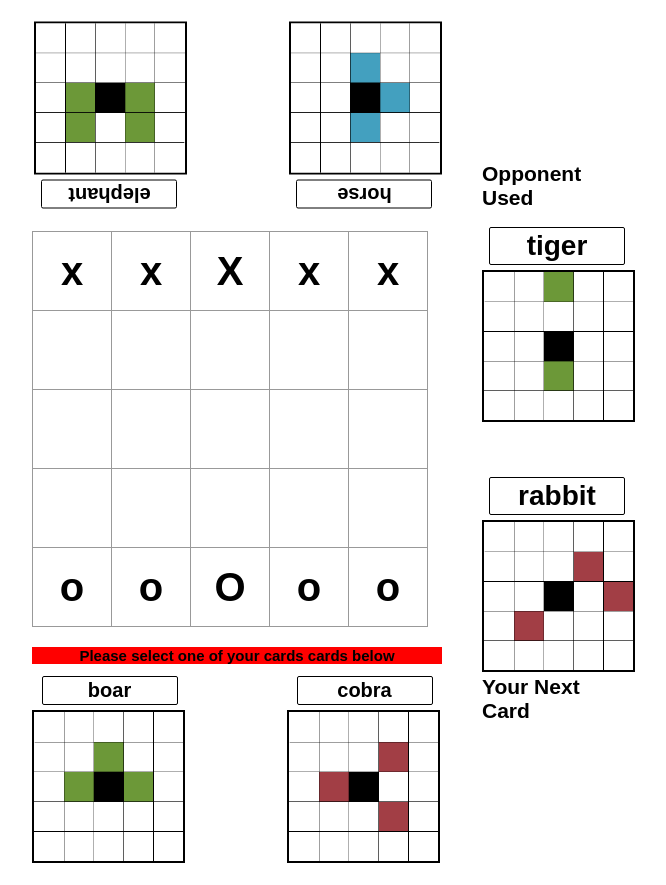
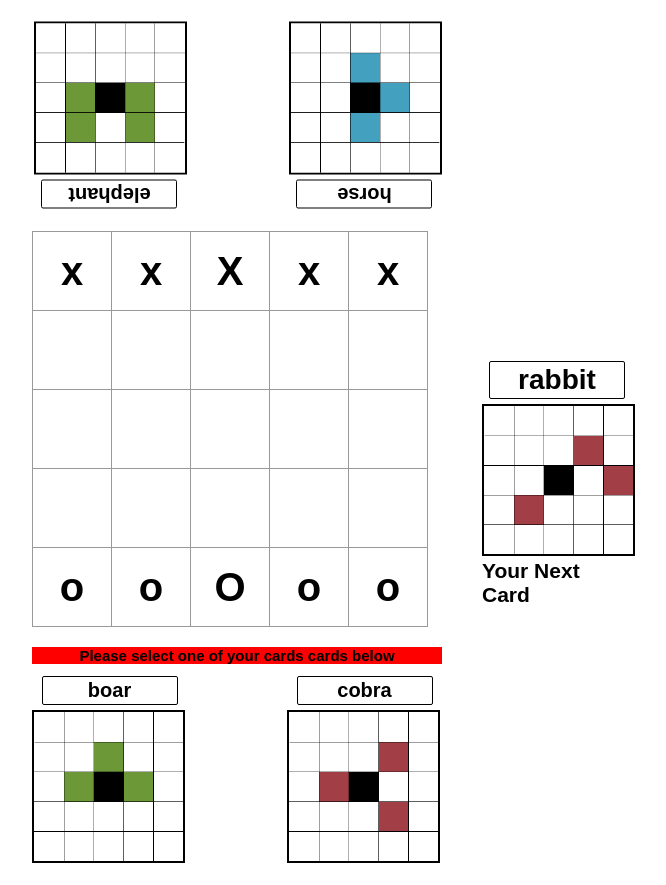
Before and after one commit to JuYu33/Onitama, a React (Create React App) app: page / in a window 1280 px wide. Both pictures are taken after a click on the button "Game Start". Shown: the whole page, without its empty margins (96-762 px from the left). Built offline with nearby package versions, Linux system fonts and the light colour scheme.

Commit message:
game playable without win condition

```diff
--- a/src/index.css
+++ b/src/index.css
@@ -51,6 +51,17 @@ ol, ul {
 
 .active {
   background: #999;
+  color: black;
+  border: 3px solid #222;
+  position: absolute;
+  position: relative;
+  text-align: center;
+  display: table-cell;
+  vertical-align: middle;
+}
+
+.cpuMove {
+  background: yellow;
   color: black;
   border: 3px solid #222;
   position: absolute;
@@ -132,11 +143,17 @@ ol, ul {
   display: inline-block;
   clear: right;
   width: auto;
+  margin-top: 100px;
+}
+
+.lastUsedHeader {
+  margin-top: -100px;
 }
 
 .last-card {
   text-align: center;
   height: 250px;
+  margin-top: -50px;
 }
 
 #player-box {
--- a/src/index.js
+++ b/src/index.js
@@ -61,7 +61,6 @@ class Board extends Component {
                 ['','','','',''],
                 ['','','','',''],
                 ['o','o','O','o','o']],
-      isCaptured: {O: false, X: false},
       positionO: [4,2],
       cards:  {
                 tiger: [[0,2], [0,-1]],
@@ -90,14 +89,31 @@ class Board extends Component {
       player2Cards: ['',''],
       validSquares: [],
       p1CardIndex: -1,
-      p2LastUsed: 'tiger',
+      p2LastUsed: '',
       cardCss: ['card1', 'card2'],
-      cpuPositions: {
-                      x1: [0,0],
-                      x2: [0,1],
-                      X:  [0,2],
-                      x3: [0,3],
-                      x4: [0,4]
+      isCaptured: {O: false, X: false},
+      cpuMoves: [],
+      cpuState: {
+                      x1: {
+                            isCaptured: false,
+                            position: [0,0]
+                          },
+                      x2: {
+                            isCaptured: false,
+                            position: [0,1]
+                          },
+                      X:  {
+                            isCaptured: false,
+                            position: [0,2]
+                          },
+                      x3: {
+                            isCaptured: false,
+                            position: [0,3]
+                          },
+                      x4: {
+                            isCaptured: false,
+                            position: [0,4]
+                          }
                     }
     };
   }
@@ -136,6 +152,7 @@ class Board extends Component {
   }
 
   async handleClick(x,y) {
+    let isCpuTurn = false;
     const squares = this.state.squares.slice();
     let isValid = false;
     for (let i = 0; i<this.state.validSquares.length; i++) {
@@ -150,7 +167,6 @@ class Board extends Component {
       await this.setState({pieceIsSelected: true});
 
       if(this.state.p1CardIndex >= 0){
-        const squares = this.state.squares.slice();
         let cardName = this.state.player1Cards[this.state.p1CardIndex];
         let cardArr = this.state.cards[cardName];
         const tempSqr = getValidSquares(this.state.selected[0],this.state.selected[1],cardArr,squares);
@@ -160,7 +176,25 @@ class Board extends Component {
       }
 
     } else if (this.state.pieceIsSelected && isValid) { //moving your piece to a valid location
+      //TODO: Don't execute CPU turn if player1 won
+      isCpuTurn = true;
 
+      if(squares[x][y] === 'x'){
+        let newXstate = this.state.cpuState;
+        if(this.state.cpuState.x1.position[0] === x && this.state.cpuState.x1.position[1] === y){
+          newXstate.x1.isCaptured = true;
+          this.setState({cpuState: newXstate});
+        } else if (this.state.cpuState.x2.position[0] === x && this.state.cpuState.x2.position[1] === y){
+          newXstate.x2.isCaptured = true;
+          this.setState({cpuState: newXstate});
+        } else if (this.state.cpuState.x3.position[0] === x && this.state.cpuState.x3.position[1] === y){
+          newXstate.x3.isCaptured = true;
+          this.setState({cpuState: newXstate});
+        } else if (this.state.cpuState.x4.position[0] === x && this.state.cpuState.x4.position[1] === y){
+          newXstate.x4.isCaptured = true;
+          this.setState({cpuState: newXstate});
+        }
+      }
       let tempDeck;
       //set new position
       let prevX = this.state.selected[0];
@@ -229,11 +263,58 @@ class Board extends Component {
       this.setState({pieceIsSelected: false});
     }
     this.setState({squares: squares});
-    //run opponents turn
-    // let newDeckState = opponentTurn.call(this, "player2Cards", tempDeck);
-    // ct.call(this,'player2Cards');
-    opponentTurn.call(this, "player2Cards", this.state.deck, this.state.positionO, squares);
 
+
+    //TODO: opponent state
+
+    if(isCpuTurn){
+      //TODO: find out why this is creating new pieces with random moves
+      let cpu = cpuTurn.call(this, "player2Cards", this.state.deck, this.state.positionO, squares);
+      // console.log(cpu);
+      //['open', pos, aCard, [tempX,tempY]]
+      let xXs = ['X', 'x1', 'x2', 'x3', 'x4'];
+
+      for (let i in xXs) {
+        if (this.state.cpuState[xXs[i]].position === cpu[1]){
+          let newXstate = this.state.cpuState;
+          newXstate[xXs[i]].position = cpu[3];
+          this.setState({cpuState: newXstate});
+        }
+      }
+
+      let deckCopy = this.state.deck.slice();
+      //shuffle discard
+      if(deckCopy.length <= 2){
+        let tempDiscard = this.state.discard.slice();
+        let tempDeck = this.state.deck.slice();
+        tempDiscard = shuffleDeck(tempDiscard);
+        let deckDiscard = tempDeck.concat(tempDiscard);
+        await this.setState({deck: deckDiscard});
+        await this.setState({discard: []});
+      }
+
+      deckCopy = this.state.deck.slice();
+      let nextCard = deckCopy.splice(1,1);
+      let handCopy = this.state.player2Cards.slice();
+      if(handCopy[0] === cpu[2]){
+        handCopy[0] = nextCard[0];
+      } else {
+        handCopy[1] = nextCard[0];
+      }
+
+      squares[cpu[3][0]][cpu[3][1]] = squares[cpu[1][0]][cpu[1][1]] === 'X' ? 'X' : 'x';
+      squares[cpu[1][0]][cpu[1][1]] = '';
+
+      let usedCard = this.state.discard.slice();
+      usedCard.push(cpu[2]);
+
+      this.setState({discard: usedCard});
+      this.setState({cpuMoves: [[cpu[3][0], cpu[3][1]], [cpu[1][0], cpu[1][1]]]})
+      this.setState({player2Cards: handCopy});
+      this.setState({deck: deckCopy});
+      this.setState({p2LastUsed: cpu[2]});
+      this.setState({squares: squares});
+    }
     //check if opponent won;
   }
 
@@ -257,6 +338,14 @@ class Board extends Component {
       classSqr = `square active pointer`;
     }
 
+    //TODO: CSS for opponent moves
+    if(this.state.cpuMoves.length > 0) {
+      if((this.state.cpuMoves[0][0] === x && this.state.cpuMoves[0][1] === y) || (this.state.cpuMoves[1][0] === x && this.state.cpuMoves[1][1] === y)){
+        classSqr = `square cpuMove pointer`;
+      }
+    }
+
+
     return <Square active={classSqr} value={this.state.squares[x][y]} onClick={() => this.handleClick(x,y)} />;
   }
 
@@ -265,10 +354,12 @@ class Board extends Component {
     let p1c2cardname = findConstCard(this.state.player1Cards[1]);
     let p2c1cardname = findConstCard(this.state.player2Cards[0]);
     let p2c2cardname = findConstCard(this.state.player2Cards[1]);
-    //NOWDO lastcard not updated since card use not implemented.
     let p2lastcard = findConstCard(this.state.p2LastUsed);
     let p1nextcard = findConstCard(this.state.nextCard);
-    let selectCardPrompt = this.state.p1CardIndex >= 0 ? null : <h2 className="highlight">Please select one of your cards cards below</h2>
+
+    let lastUsedHeader = this.state.p2LastUsed.length > 0 ? <h2 className="lastUsedHeader">Opponent Last Used: </h2> : null;
+    let lastUsed = this.state.p2LastUsed.length > 0 ? <Card className="last-card upside-down" card={this.state.p2LastUsed} src={p2lastcard}/> : null;
+    let selectCardPrompt = this.state.p1CardIndex >= 0 ? null : <h2 className="highlight">Please select one of your cards cards below</h2>;
 
     return (
       <div className="game">
@@ -322,8 +413,8 @@ class Board extends Component {
           </div>
         </div>
         <div id="status-cards">
-          <h2>Opponent Used</h2>
-          <Card className="last-card" card={this.state.p2LastUsed} src={p2lastcard}/>
+          {lastUsedHeader}
+          {lastUsed}
           <Card className="next-card" card={this.state.nextCard} src={p1nextcard}/>
           <h2>Your Next Card</h2>
         </div>
@@ -369,93 +460,146 @@ function calculateWinner(condition) {
   return null;
 }
 
-function testFct(hand) {
-  console.log(this.state[hand][0])
-  console.log(this.state.cards[this.state[hand][0]]);
-}
-
-function opponentTurn(hand, deck, posO, sqArr) {
+function cpuTurn(hand, deck, posO, sqArr) {
   let winningMoveFound = false;
   let card1 = this.state[hand][0];
   let card2 = this.state[hand][1];
   let card1moves = this.state.cards[this.state[hand][0]];
   let card2moves = this.state.cards[this.state[hand][1]];
-  let deckCopy = deck.slice();
+  const deckCopy = deck.slice();
+  const cardMoves = []; //store best moves here?
 
-  //example
-  //valideMoves.[x,y] = [[cardname, x1], [cardname, x2]];
+  let x1move = [];
+  let x2move = [];
+  let x3move = [];
+  let x4move = [];
+  //Need to account for if x1-x4 is captured or not
 
-  let validMoves = {}
+  //if available: calculateMoves
+  let Xmove = calculateMoves(this.state.cpuState.X.position, card1, card1moves, card2, card2moves, true);
+  if(Xmove[0] === 'WON' || Xmove[0] === 'O'){
+    return Xmove;
+  }
+  if(!this.state.cpuState.x1.isCaptured){
+    x1move = calculateMoves(this.state.cpuState.x1.position, card1, card1moves, card2, card2moves, false);
+  }
+  if(!this.state.cpuState.x2.isCaptured) {
+    x2move = calculateMoves(this.state.cpuState.x2.position, card1, card1moves, card2, card2moves, false);
+  }
+  if(!this.state.cpuState.x3.isCaptured) {
+    x3move = calculateMoves(this.state.cpuState.x3.position, card1, card1moves, card2, card2moves, false);
+  }
+  if(!this.state.cpuState.x3.isCaptured) {
+    x4move = calculateMoves(this.state.cpuState.x4.position, card1, card1moves, card2, card2moves, false);
+  }
 
-  calculateMoves(this.state.cpuPositions.X, card1, card1moves, card2, card2moves, true);
+  if(x1move.length > 0){
+    cardMoves.push(x1move);
+  }
+  if(x2move.length > 0){
+    cardMoves.push(x2move);
+  }
+  if(x3move.length > 0){
+    cardMoves.push(x3move);
+  }
+  if(x4move.length > 0){
+    cardMoves.push(x4move);
+  }
+
+  //if capturing use immediately
+  const oMove = [];
+  for(let i in cardMoves){
+    if(cardMoves[i][0] === 'O'){
+      return cardMoves[i];
+    } else if (cardMoves[i][0] === 'o'){
+      oMove.push(cardMoves[i]);
+    }
+  }
+
+  //not capturing O so check for lil o. otherwise perform random if there are other pieces
+  if(oMove.length > 0 ){
+    return oMove[Math.floor(Math.random() * oMove.length)];
+  } else if (cardMoves.length === 0){
+    return Xmove;
+  } else {
+    return cardMoves[Math.floor(Math.random() * cardMoves.length)];
+  }
+
 
   function calculateMoves(pos, card1, move1, card2, move2, isX) {
-    console.log(pos)
-    let tempPos = [];
-    calcMove(move1);
-    calcMove(move2);
 
-    function calcMove(aMove){
+    let aMove = calcMove(card1, move1);
+    let bMove = calcMove(card2, move2);
+
+    if(aMove.length < 2 && bMove.length < 2){
+      return [];
+    } else if (aMove.length < 2 && bMove.length > 2) {
+      return bMove;
+    } else if (bMove.length < 2 && aMove.length > 2){
+      return aMove;
+    } else if(aMove[0] === 'O'){
+      return aMove;
+    } else if(bMove[0] === 'O'){
+      return bMove;
+    } else if(aMove[0] === 'o'){
+      return aMove;
+    } else if(bMove[0] === 'o'){
+      return bMove;
+    } else {
+      return Math.random() > 0.49 ? aMove : bMove;
+    }
+
+    function calcMove(aCard, aMove){
       let tempX, tempY;
+      const calcMoves = [];
+
       for (let i in aMove){
         tempX = pos[0] + aMove[i][1]; //
         tempY = pos[1] - aMove[i][0]; //
 
+        //Checks if Master moves to gate.
+        if(isX){
+          if(tempX === 4 && tempY === 2) {
+            return ['WON', aCard, [tempX, tempY]];
+          }
+        }
+
         if (tempX > 4 || tempX < 0 || tempY > 4 || tempY < 0){
           continue;
         } else {
-          //TODO: adjust to log good moves then pick the right one.
           if(!/[xX]/.test(sqArr[tempX][tempY])){
-            tempPos.push([tempX,tempY]);
+            if(/O/.test(sqArr[tempX][tempY])){
+              return ['O', pos, aCard, [tempX,tempY]];
+            } else if (/o/.test(sqArr[tempX][tempY])){
+              calcMoves.push(['o', pos, aCard, [tempX,tempY]]);
+            } else {
+              calcMoves.push(['open', pos, aCard, [tempX,tempY]]);
+            }
+
           }
         }
       }
+      for (let i in calcMoves){
+        if(calcMoves[i][0] === 'o'){
+          return calcMoves[i];
+        }
+      }
+      if(calcMoves.length < 1){
+        return [];
+      }
+      return calcMoves[Math.floor(Math.random()*calcMoves.length)];
     }
-    console.log(tempPos);
-    return null;
   }
-
-  //TODO:
-  //for each position get valid spots;
-  //if X === [4,2] apply
-  //if any contain O. apply
-  //else if any contain o. apply
-  //else move any x to any position;
-
-  //[x,y] remember to invert y
-  //p2: invert x not y
-
-  //get new card
-  //return
-
 }
 
-/*
-  tiger: [[0,2], [0,-1]],
-  crab: [[-2,0], [0,1], [2,0]],
-  monkey: [[-1,1], [1,1], [-1,-1], [1,-1]],
-  crane: [[0,1], [-1,-1], [1,-1]],
-  dragon: [[-2,1],[-1,-1],[1,-1],[2,1]],
-  elephant: [[-1,1],[-1,0],[1,1],[1,0]],
-  mantis: [[-1,1],[0,-1],[1,1]],
-  boar: [[-1,0],[0,1],[1,0]],
-  frog: [[-2,0], [-1,1], [1,-1]],
-  goose: [[-1,1], [-1,0], [1,0], [1,-1]],
-  horse: [[-1,0], [0,1], [0,-1]],
-  eel: [[-1,1], [-1,-1], [1,0]],
-  rabbit: [[-1,-1], [1,1], [2,0]],
-  rooster: [[-1,-1], [-1,0], [1,0], [1,1]],
-  ox: [[0,1], [0,-1], [1,0]],
-  cobra: [[-1,0], [1,1], [1,-1]]
-*/
-
+//Find array of valid moves with given unit & card.
 function getValidSquares(x,y,val,sqArr){
   let validSquares = [];
   let tempX, tempY;
 
   for (let i = 0; i<val.length; i++) {
-    tempX = x - val[i][1];//actually y-axis
-    tempY = y + val[i][0];//actually x-axis
+    tempX = x - val[i][1];
+    tempY = y + val[i][0];
 
     if (tempX > 4 || tempX < 0 || tempY > 4 || tempY < 0){
       continue;
@@ -483,7 +627,6 @@ function getCard(hand, deck){
 
   return [tempDeck, hand0, hand1];
 }
-
 
 function shuffleDeck(deck) {
   let deckCopy = deck.slice();
```
